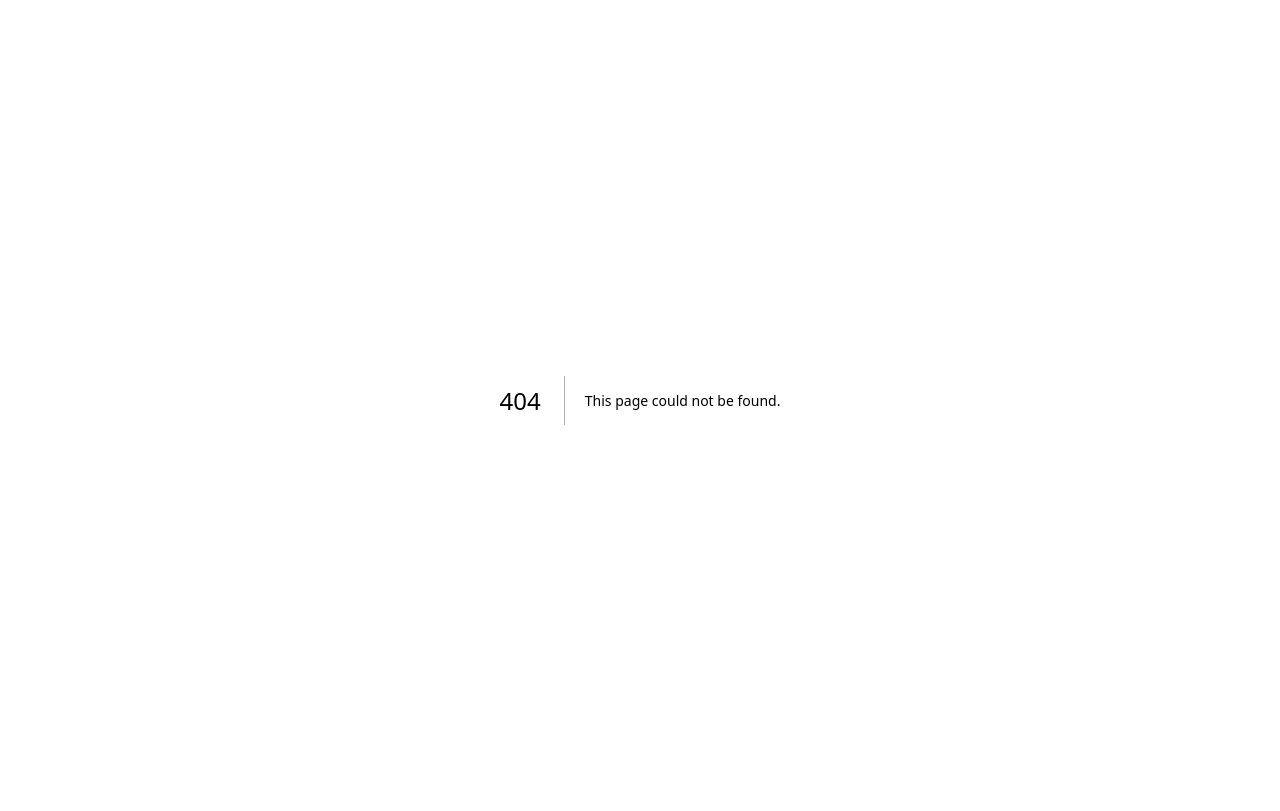
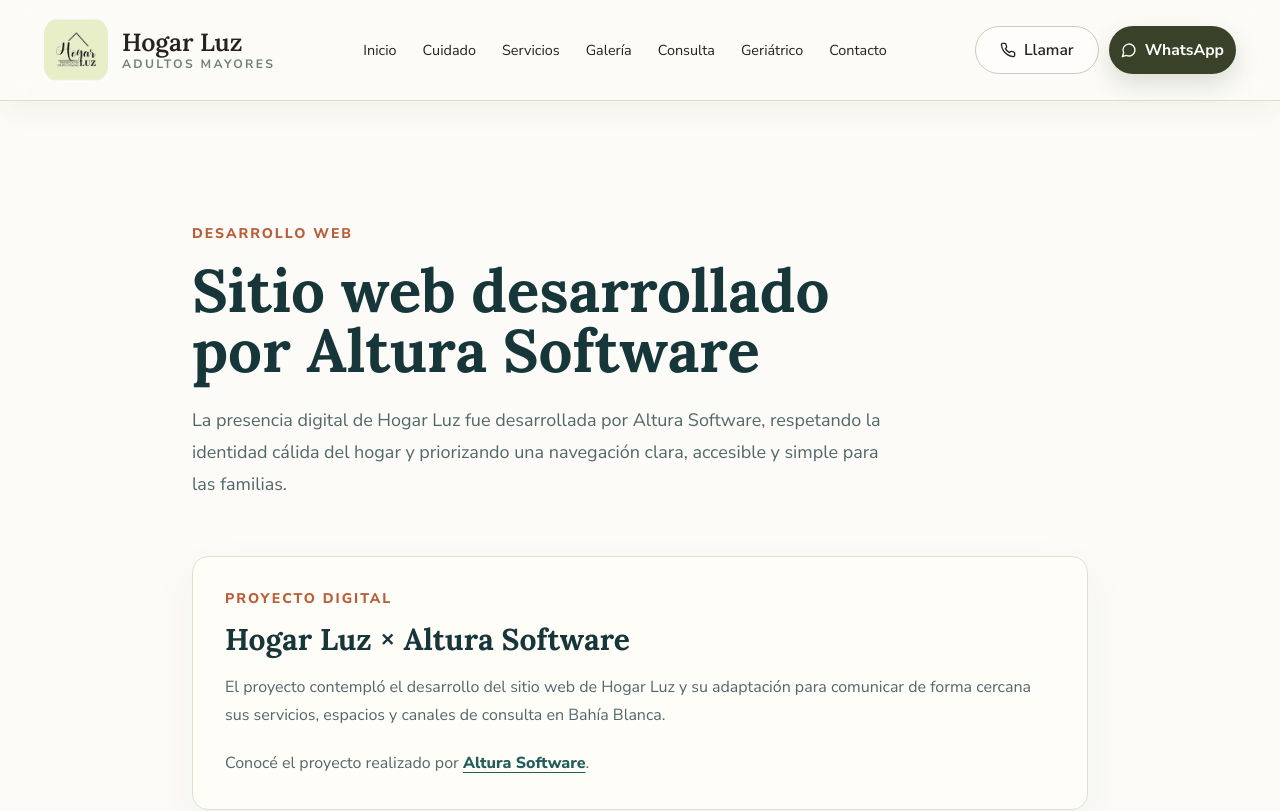
Before and after one commit to joaqui1/Hogar-luz-, a Next.js app: page /desarrollo-web in a window 1280 px wide. Before the commit this address had no page. Shown: the top 811 px of the page. Built offline with nearby package versions, Linux system fonts and the light colour scheme.

Commit message:
Add Altura development page

```diff
--- /dev/null
+++ b/app/desarrollo-web/page.tsx
@@ -0,0 +1,83 @@
+import type { Metadata } from "next"
+import { SiteFooter } from "@/components/site/site-footer"
+import { SiteHeader, type NavItem } from "@/components/site/site-header"
+import { siteUrl } from "@/lib/site"
+
+const pageUrl = `${siteUrl}/desarrollo-web`
+const alturaProjectUrl = "https://www.alturadev.com/proyectos/hogar-luz"
+
+const pageNavItems: NavItem[] = [
+  { href: "/#inicio", label: "Inicio", isPage: true },
+  { href: "/#cuidado", label: "Cuidado", isPage: true },
+  { href: "/#servicios", label: "Servicios", isPage: true },
+  { href: "/#fotos", label: "Galería", isPage: true },
+  { href: "/#consulta", label: "Consulta", isPage: true },
+  { href: "/geriatrico-bahia-blanca", label: "Geriátrico", isPage: true },
+  { href: "/#consulta", label: "Contacto", isPage: true },
+]
+
+export const metadata: Metadata = {
+  title: "Desarrollo web | Hogar Luz",
+  description:
+    "El sitio web de Hogar Luz fue desarrollado por Altura Software, con foco en una experiencia clara, cálida y accesible.",
+  alternates: {
+    canonical: "/desarrollo-web",
+  },
+  openGraph: {
+    title: "Desarrollo web | Hogar Luz",
+    description: "El sitio web de Hogar Luz fue desarrollado por Altura Software.",
+    url: pageUrl,
+    type: "website",
+    locale: "es_AR",
+  },
+}
+
+export default function DesarrolloWebPage() {
+  return (
+    <div className="min-h-screen overflow-x-hidden bg-[#FCFBF7] text-[#17363A]">
+      <SiteHeader navItems={pageNavItems} homeHref="/#inicio" />
+
+      <main className="pt-16 lg:pt-24">
+        <section className="section-alt section-pad">
+          <div className="site-container">
+            <div className="mx-auto max-w-4xl py-6 md:py-12">
+              <p className="text-xs font-extrabold uppercase tracking-[0.14em] text-[#B85F39] sm:text-sm">
+                Desarrollo web
+              </p>
+              <h1 className="mt-4 max-w-3xl font-heading text-4xl font-bold leading-tight text-[#17363A] md:text-6xl">
+                Sitio web desarrollado por Altura Software
+              </h1>
+              <p className="mt-6 max-w-3xl text-lg leading-8 text-[#52676A]">
+                La presencia digital de Hogar Luz fue desarrollada por Altura Software, respetando la identidad cálida del hogar y priorizando una navegación clara, accesible y simple para las familias.
+              </p>
+
+              <article className="mt-10 rounded-2xl border border-[#E7DED2] bg-[#FFFDF8] p-6 shadow-[0_16px_44px_rgba(23,54,58,0.05)] md:mt-14 md:p-8">
+                <p className="text-xs font-extrabold uppercase tracking-[0.14em] text-[#B85F39] sm:text-sm">
+                  Proyecto digital
+                </p>
+                <h2 className="mt-3 font-heading text-2xl font-bold text-[#17363A] md:text-3xl">
+                  Hogar Luz × Altura Software
+                </h2>
+                <p className="mt-4 text-base leading-7 text-[#52676A]">
+                  El proyecto contempló el desarrollo del sitio web de Hogar Luz y su adaptación para comunicar de forma cercana sus servicios, espacios y canales de consulta en Bahía Blanca.
+                </p>
+                <p className="mt-5 text-base leading-7 text-[#52676A]">
+                  Conocé el proyecto realizado por{" "}
+                  <a
+                    href={alturaProjectUrl}
+                    className="font-extrabold text-[#215E5B] underline decoration-1 underline-offset-4 transition-opacity hover:opacity-75"
+                  >
+                    Altura Software
+                  </a>
+                  .
+                </p>
+              </article>
+            </div>
+          </div>
+        </section>
+      </main>
+
+      <SiteFooter navItems={pageNavItems} />
+    </div>
+  )
+}
```
